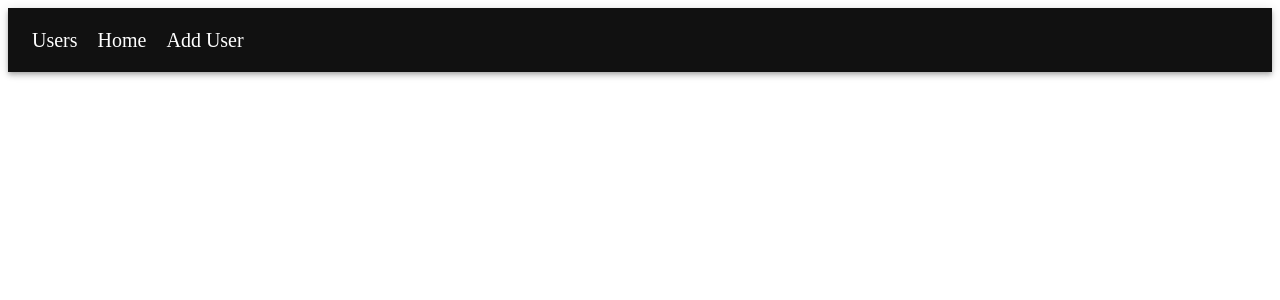
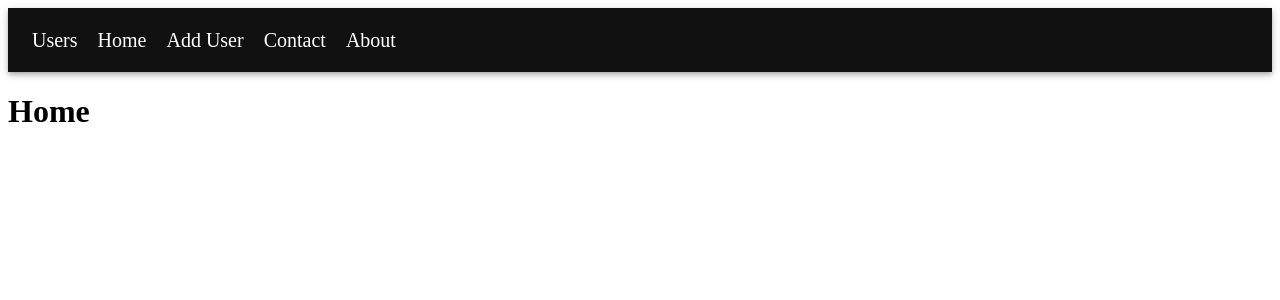
Before and after one commit to beingnikil07/UsersCrud-MERN, a React (Create React App) app: page / in a window 1280 px wide. Shown: the top 300 px of the page. Built offline with nearby package versions, Linux system fonts and the light colour scheme; the HTML template or start-up script is replaced by a standard one.

Commit message:
Created Routes successfully

```diff
--- a/package.json
+++ b/package.json
@@ -12,6 +12,7 @@
     "react": "^18.2.0",
     "react-dom": "^18.2.0",
     "react-router": "^6.6.1",
+    "react-router-dom": "^6.6.1",
     "react-scripts": "5.0.1",
     "web-vitals": "^2.1.4"
   },
--- a/src/App.js
+++ b/src/App.js
@@ -1,10 +1,26 @@
 import './App.css';
-//import AddUser from './Components/Users/AddUser';
+import AddUser from './Components/Users/AddUser';
 import Navbar from './Components/layout/Navbar';
+import Contact from './Components/Pages/Contact';
+import Home from './Components/Pages/Home';
+import AboutMe from './Components/Pages/AboutMe';
+import NotFound from './Components/Pages/NotFound';
+import { BrowserRouter as Router, Route, Routes } from 'react-router-dom';
+
 function App() {
   return (
     <div>
-      <Navbar />
+      <Router>
+        <Navbar />
+        <Routes>
+          <Route exact path='/' element={<Home />}></Route>
+          <Route exact path='/contact' element={<Contact />}></Route>
+          <Route exact path='/about' element={<AboutMe />}></Route>
+          <Route exact path='/users/add' element={<AddUser />}></Route>
+          <Route exact path='/*' element={<NotFound />}></Route>
+        </Routes>
+      </Router>
+
     </div>
   );
 }
--- /dev/null
+++ b/src/Components/Pages/AboutMe.jsx
@@ -0,0 +1,9 @@
+import React from 'react'
+const AboutMe=()=>{
+    return (
+        <div>
+            <h1>About page</h1>
+        </div>
+    )
+}
+export default AboutMe;
--- /dev/null
+++ b/src/Components/Pages/Contact.jsx
@@ -0,0 +1,10 @@
+import React from 'react'
+
+const Contact=()=>{
+    return(
+        <div>
+            <h1>Contact page</h1>
+        </div>
+    )
+}
+export default Contact;
--- /dev/null
+++ b/src/Components/Pages/Home.jsx
@@ -0,0 +1,9 @@
+import React from 'react'
+const Home=()=>{
+    return(
+        <div>
+            <h1>Home</h1>
+        </div>
+    )
+}
+export default Home;
--- /dev/null
+++ b/src/Components/Pages/NotFound.jsx
@@ -0,0 +1,9 @@
+import React from 'react'
+const NotFound=()=>{
+    return (
+        <div>
+            <h1>Page not found</h1>
+        </div>
+    )
+}
+export default NotFound;
--- a/src/Components/layout/Navbar.jsx
+++ b/src/Components/layout/Navbar.jsx
@@ -1,12 +1,14 @@
 import React from 'react';
 import { AppBar, Toolbar, styled } from '@mui/material';
+import { NavLink } from 'react-router-dom';
 const Header = styled(AppBar)`     // AppBar ko styled kiya hai to hum isko avv svv jagah Header ke naam se janenge.
     background:#111111;
 `;
-const Tabs=styled('p')`
+const Tabs = styled(NavLink)`    //Don't wrap NavLink into quotation like 'NavLink'
      font-size:20px;
      margin-right:20px;
-
+     color:inherit;
+     text-decoration:none;
 `;
 
 const Navbar = () => {
@@ -14,9 +16,11 @@ const Navbar = () => {
         <div>
             <Header position='static'>
                 <Toolbar>
-                  <Tabs>Users</Tabs>
-                  <Tabs>Home</Tabs>
-                  <Tabs>Add User</Tabs>
+                    <Tabs to="/" >Users</Tabs>
+                    <Tabs to="/" >Home</Tabs>
+                    <Tabs to="/users/add" >Add User</Tabs>
+                    <Tabs to="/contact" >Contact</Tabs>
+                    <Tabs to="/about" >About</Tabs>
                 </Toolbar>
             </Header>
         </div>
```
Also changed, not shown: 1 other file (tests, documents, lock files or other folders).
